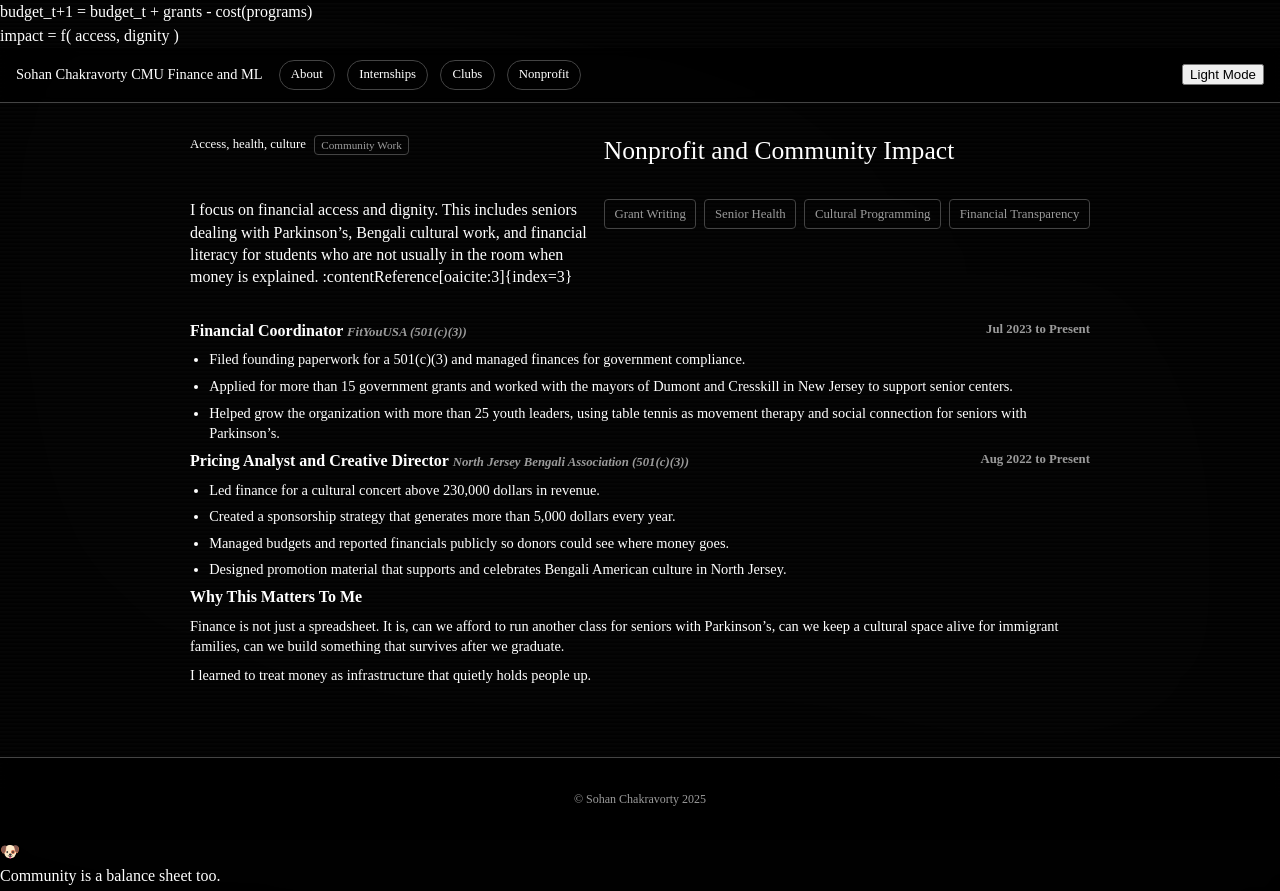
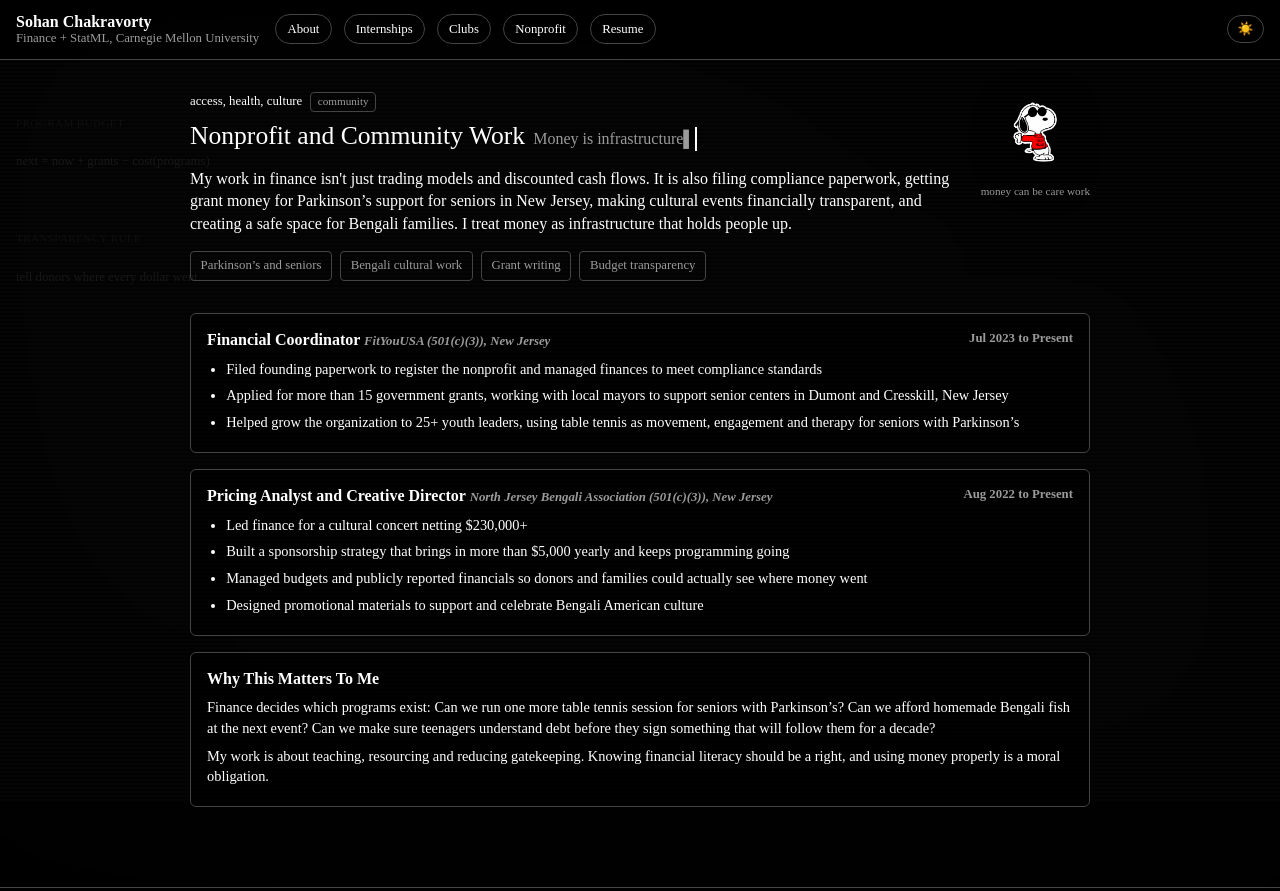
Before and after one commit to sohanchk4/sohanchk4.github.io, a plain HTML site: page nonprofit.html in a window 1280 px wide. Shown: the top 891 px of the page. Drawn offline with Linux system fonts and the light colour scheme.

Commit message:
Update nonprofit.html

```diff
--- a/nonprofit.html
+++ b/nonprofit.html
@@ -3,132 +3,224 @@
   <head>
     <meta charset="UTF-8" />
     <meta name="viewport" content="width=device-width,initial-scale=1.0" />
-    <title>Sohan Chakravorty • Nonprofit and Community Work</title>
+    <title>Sohan Chakravorty • Nonprofit</title>
     <link rel="stylesheet" href="style.css" />
   </head>
 
   <body>
-    <!-- math float decorations -->
-    <div class="math-float" style="left:8%;top:22%;">
-      budget_t+1 = budget_t + grants - cost(programs)
+    <!-- soft finance background notes -->
+    <div class="bg-math-layer">
+      <div class="bg-math-block">
+        <div class="bg-math-label">program budget</div>
+        next = now + grants − cost(programs)
       </div>
-    <div class="math-float alt" style="left:72%;top:58%;">
-      impact = f( access, dignity )
+      <div class="bg-math-block">
+        <div class="bg-math-label">transparency rule</div>
+        tell donors where every dollar went
+      </div>
     </div>
 
-    <!-- NAVBAR -->
+    <!-- NAV -->
     <nav class="site-nav">
       <div class="nav-left">
-        <div class="brand">
-          <span>Sohan Chakravorty</span>
-          <span class="brand-pill">CMU Finance and ML</span>
+        <div class="brand-block">
+          <div class="brand-name">Sohan Chakravorty</div>
+          <div class="brand-line2">Finance + StatML, Carnegie Mellon University</div>
         </div>
+
         <div class="nav-links">
           <a href="index.html">About</a>
           <a href="internships.html">Internships</a>
           <a href="clubs.html">Clubs</a>
           <a href="nonprofit.html">Nonprofit</a>
+          <a class="resume-link" href="resume.pdf" target="_blank" rel="noopener">Resume</a>
         </div>
       </div>
 
-      <div class="toggle-wrapper">
-        <button id="theme-toggle">Light Mode</button>
-      </div>
+      <button id="theme-toggle" class="theme-toggle-btn" title="toggle theme">🌙</button>
     </nav>
 
     <main class="page-wrapper">
+      <!-- HEADER -->
       <header class="page-header">
+        <div class="header-left">
           <div class="topline">
-          Access, health, culture
-          <span class="cmu-tag">Community Work</span>
+            <span>access, health, culture</span>
+            <span class="cmu-tag">community</span>
           </div>
 
-        <h1 class="page-title">Nonprofit and Community Impact</h1>
+          <div class="page-title-row">
+            <h1 class="page-title">Nonprofit and Community Work</h1>
+            <div class="typewriter" id="typewriter"></div>
+          </div>
 
           <div class="subtitle">
-          I focus on financial access and dignity. This includes seniors dealing with Parkinson’s, Bengali cultural work, and financial literacy for students who are not usually in the room when money is explained. :contentReference[oaicite:3]{index=3}
+            My work in finance isn't just trading models and discounted cash flows. It is also filing compliance paperwork, getting grant money for Parkinson’s support for seniors in New Jersey, making cultural events financially transparent, and creating a safe space for Bengali families. I treat money as infrastructure that holds people up.
           </div>
 
           <div class="badge-row">
-          <div class="badge">Grant Writing</div>
-          <div class="badge">Senior Health</div>
-          <div class="badge">Cultural Programming</div>
-          <div class="badge">Financial Transparency</div>
+            <div class="badge">Parkinson’s and seniors</div>
+            <div class="badge">Bengali cultural work</div>
+            <div class="badge">Grant writing</div>
+            <div class="badge">Budget transparency</div>
+          </div>
+        </div>
+
+        <div class="header-right">
+          <img src="snoopy_chill.png" alt="Snoopy chilling" />
+          <div class="caption">
+            money can be care work
+          </div>
         </div>
       </header>
 
-      <section class="section-card">
+      <!-- FitYouUSA -->
+      <section class="section-block">
         <div class="section-heading">
           <div>
             <span class="role-title">Financial Coordinator</span>
-            <span class="role-org">FitYouUSA (501(c)(3))</span>
+            <span class="role-org">FitYouUSA (501(c)(3)), New Jersey</span>
           </div>
           <div class="role-dates">Jul 2023 to Present</div>
         </div>
         <div class="section-body">
           <ul>
-            <li>Filed founding paperwork for a 501(c)(3) and managed finances for government compliance.</li>
-            <li>Applied for more than 15 government grants and worked with the mayors of Dumont and Cresskill in New Jersey to support senior centers.</li>
-            <li>Helped grow the organization with more than 25 youth leaders, using table tennis as movement therapy and social connection for seniors with Parkinson’s.</li>
+            <li>Filed founding paperwork to register the nonprofit and managed finances to meet compliance standards</li>
+            <li>Applied for more than 15 government grants, working with local mayors to support senior centers in Dumont and Cresskill, New Jersey</li>
+            <li>Helped grow the organization to 25+ youth leaders, using table tennis as movement, engagement and therapy for seniors with Parkinson’s</li>
           </ul>
         </div>
       </section>
 
-      <section class="section-card">
+      <!-- North Jersey Bengali Association -->
+      <section class="section-block">
         <div class="section-heading">
           <div>
             <span class="role-title">Pricing Analyst and Creative Director</span>
-            <span class="role-org">North Jersey Bengali Association (501(c)(3))</span>
+            <span class="role-org">North Jersey Bengali Association (501(c)(3)), New Jersey</span>
           </div>
           <div class="role-dates">Aug 2022 to Present</div>
         </div>
         <div class="section-body">
           <ul>
-            <li>Led finance for a cultural concert above 230,000 dollars in revenue.</li>
-            <li>Created a sponsorship strategy that generates more than 5,000 dollars every year.</li>
-            <li>Managed budgets and reported financials publicly so donors could see where money goes.</li>
-            <li>Designed promotion material that supports and celebrates Bengali American culture in North Jersey.</li>
+            <li>Led finance for a cultural concert netting $230,000+</li>
+            <li>Built a sponsorship strategy that brings in more than $5,000 yearly and keeps programming going</li>
+            <li>Managed budgets and publicly reported financials so donors and families could actually see where money went</li>
+            <li>Designed promotional materials to support and celebrate Bengali American culture</li>
           </ul>
         </div>
       </section>
 
-      <section class="section-card">
+      <!-- Why -->
+      <section class="section-block">
         <div class="section-heading">
           <div>Why This Matters To Me</div>
         </div>
         <div class="section-body">
           <p>
-            Finance is not just a spreadsheet. It is, can we afford to run another class for seniors with Parkinson’s, can we keep a cultural space alive for immigrant families, can we build something that survives after we graduate.
+            Finance decides which programs exist: Can we run one more table tennis session for seniors with Parkinson’s? Can we afford homemade Bengali fish at the next event? Can we make sure teenagers understand debt before they sign something that will follow them for a decade?
           </p>
           <p>
-            I learned to treat money as infrastructure that quietly holds people up.
+            My work is about teaching, resourcing and reducing gatekeeping. Knowing financial literacy should be a right, and using money properly is a moral obligation.
           </p>
         </div>
       </section>
     </main>
 
     <footer class="site-footer">
-      <div>&copy; Sohan Chakravorty 2025</div>
+      <div>© Sohan Chakravorty 2025</div>
     </footer>
 
-    <div class="snoopy-floating">
-      <div class="snoopy-emoji">🐶</div>
-      <div class="bubble">
-        Community is a balance sheet too.
-      </div>
-    </div>
+    <!-- THEME TOGGLE SCRIPT -->
+    <script>
+      const themeBtn = document.getElementById("theme-toggle");
+      function applyThemeIcon() {
+        const isLight = document.documentElement.classList.contains("light");
+        themeBtn.textContent = isLight ? "🌙" : "☀️";
+      }
+      themeBtn.addEventListener("click", () => {
+        document.documentElement.classList.toggle("light");
+        applyThemeIcon();
+      });
+      applyThemeIcon();
+    </script>
 
+    <!-- TYPEWRITER SCRIPT -->
     <script>
-      const btn = document.getElementById("theme-toggle");
-      function applyTheme() {
-        const isLight = document.documentElement.classList.contains("light");
-        btn.textContent = isLight ? "Dark Mode" : "Light Mode";
+      function runTypewriter(phrases) {
+        const el = document.getElementById("typewriter");
+        let phraseIndex = 0;
+        let charIndex = 0;
+        let mode = "typing";
+        let pauseCounter = 0;
+
+        function tick() {
+          const currentPhrase = phrases[phraseIndex];
+
+          if (mode === "typing") {
+            charIndex++;
+            el.textContent = currentPhrase.slice(0, charIndex) + "▌";
+            if (charIndex === currentPhrase.length) {
+              mode = "pausingAfterType";
+              pauseCounter = 0;
             }
-      btn.addEventListener("click", () => {
-        document.documentElement.classList.toggle("light");
-        applyTheme();
-      });
-      applyTheme();
+            setTimeout(tick, 150);
+            return;
+          }
+
+          if (mode === "pausingAfterType") {
+            pauseCounter++;
+            el.textContent = currentPhrase + "▌";
+            if (pauseCounter > 20) {
+              if (phraseIndex === phrases.length - 1) {
+                mode = "done";
+              } else {
+                mode = "deleting";
+              }
+            }
+            setTimeout(tick, 150);
+            return;
+          }
+
+          if (mode === "deleting") {
+            charIndex--;
+            if (charIndex < 0) charIndex = 0;
+            el.textContent = currentPhrase.slice(0, charIndex) + "▌";
+            if (charIndex === 0) {
+              mode = "pausingAfterDelete";
+              pauseCounter = 0;
+            }
+            setTimeout(tick, 80);
+            return;
+          }
+
+          if (mode === "pausingAfterDelete") {
+            pauseCounter++;
+            el.textContent = "▌";
+            if (pauseCounter > 8) {
+              phraseIndex++;
+              charIndex = 0;
+              mode = "typing";
+            }
+            setTimeout(tick, 120);
+            return;
+          }
+
+          if (mode === "done") {
+            el.textContent = currentPhrase;
+            el.classList.add("done");
+            return;
+          }
+        }
+
+        tick();
+      }
+
+      runTypewriter([
+        "Money is infrastructure",
+        "I file grant paperwork so seniors get care",
+        "Money is infrastructure"
+      ]);
     </script>
   </body>
 </html>
```
Lines whose indentation alone changed are shown as unchanged.
